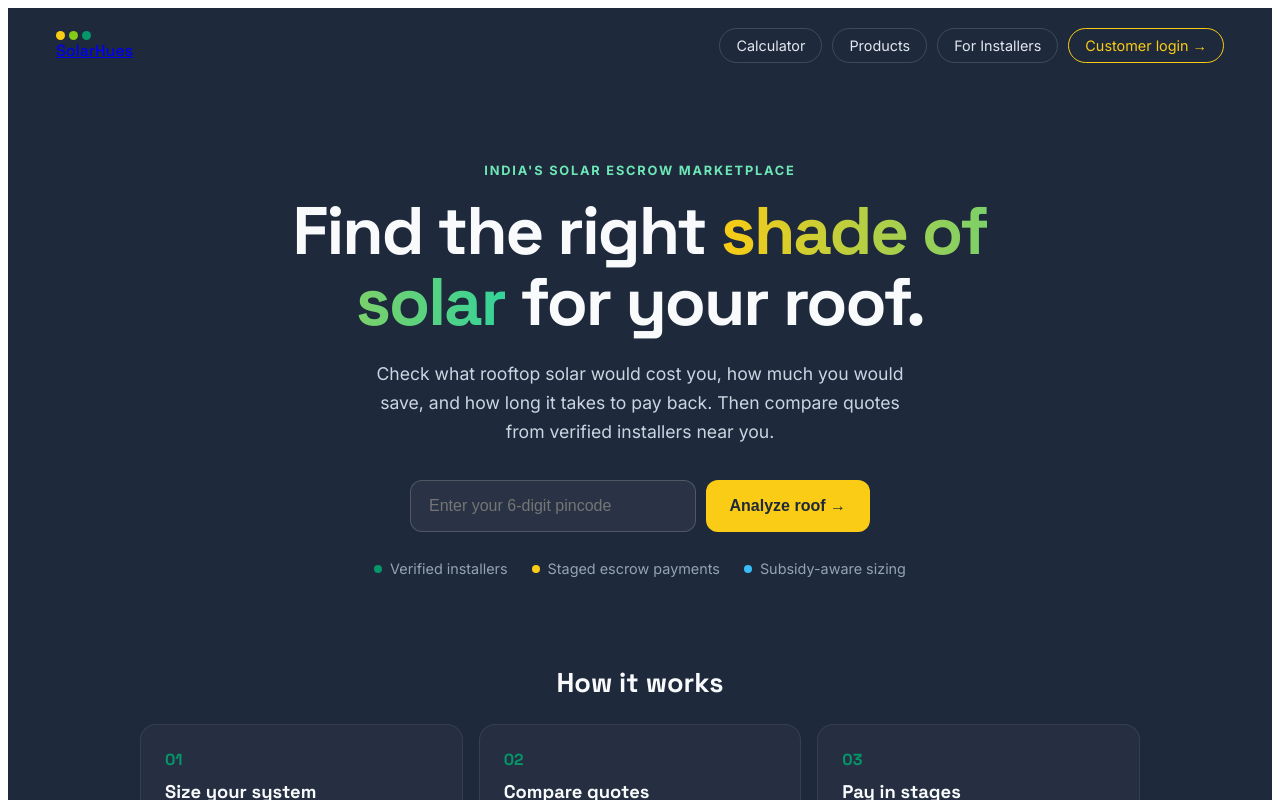
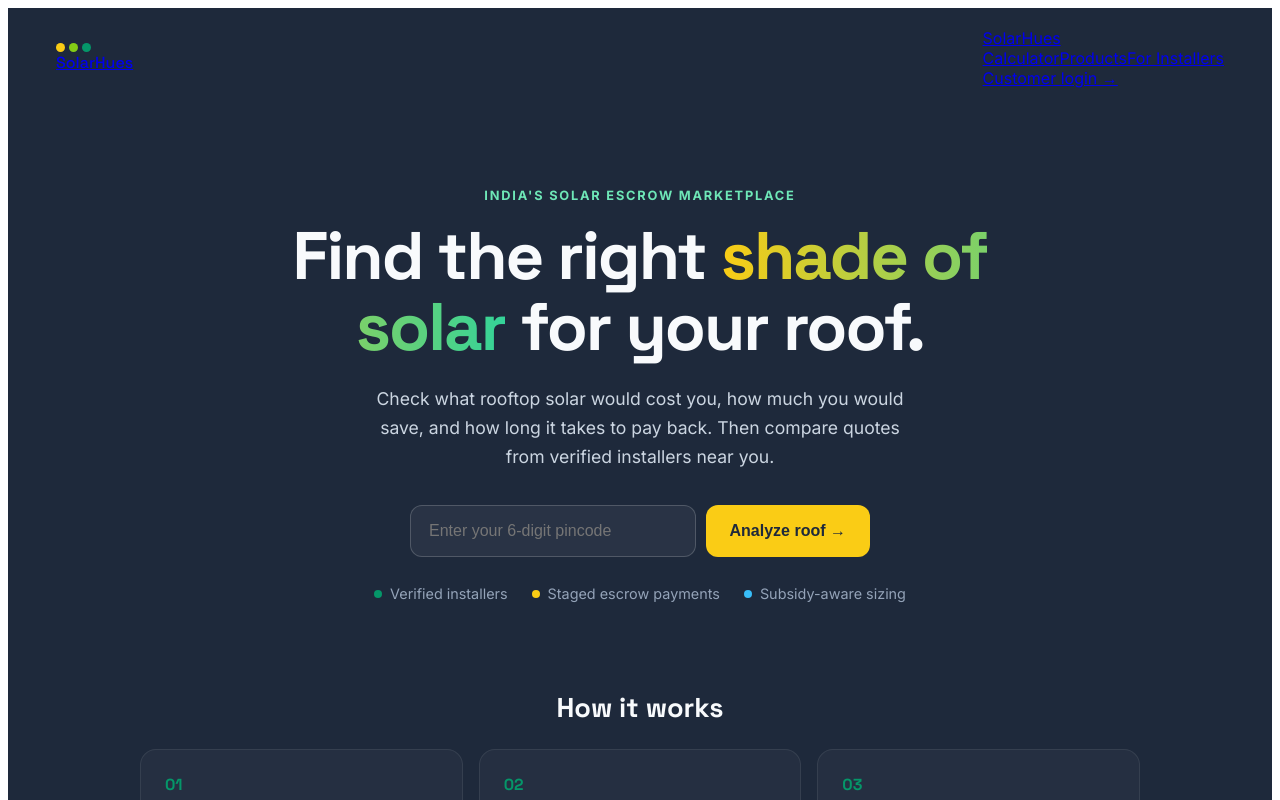
Before and after one commit to Solarhues/Solarhues-site, a Next.js app: page / in a window 1280 px wide. Shown: the top 800 px of the page. Built offline with nearby package versions, Linux system fonts and the light colour scheme.

Commit message:
Refactor navigation structure in page.js

```diff
--- a/app/page.js
+++ b/app/page.js
@@ -34,12 +34,21 @@ export default function Home() {
         <Link href="/" className={`brand ${grotesk.className}`}>
           <span className="dots"><i /><i /><i /></span>SolarHues
         </Link>
-        <nav className="links">
-          <Link href="/calculator">Calculator</Link>
-          <Link href="/products">Products</Link>
-          <Link href="/vendor-apply">For Installers</Link>
-          <Link href="/login" className="cta">Customer login →</Link>
-        </nav>
+        <nav className="home-nav">
+  <Link href="/" className="home-brand">
+    SolarHues
+  </Link>
+
+  <div className="home-nav-links">
+    <Link href="/calculator">Calculator</Link>
+    <Link href="/products">Products</Link>
+    <Link href="/vendor-apply">For Installers</Link>
+  </div>
+
+  <Link href="/login" className="home-login-link">
+    Customer login →
+  </Link>
+</nav>
       </header>
 
       <main>
```
